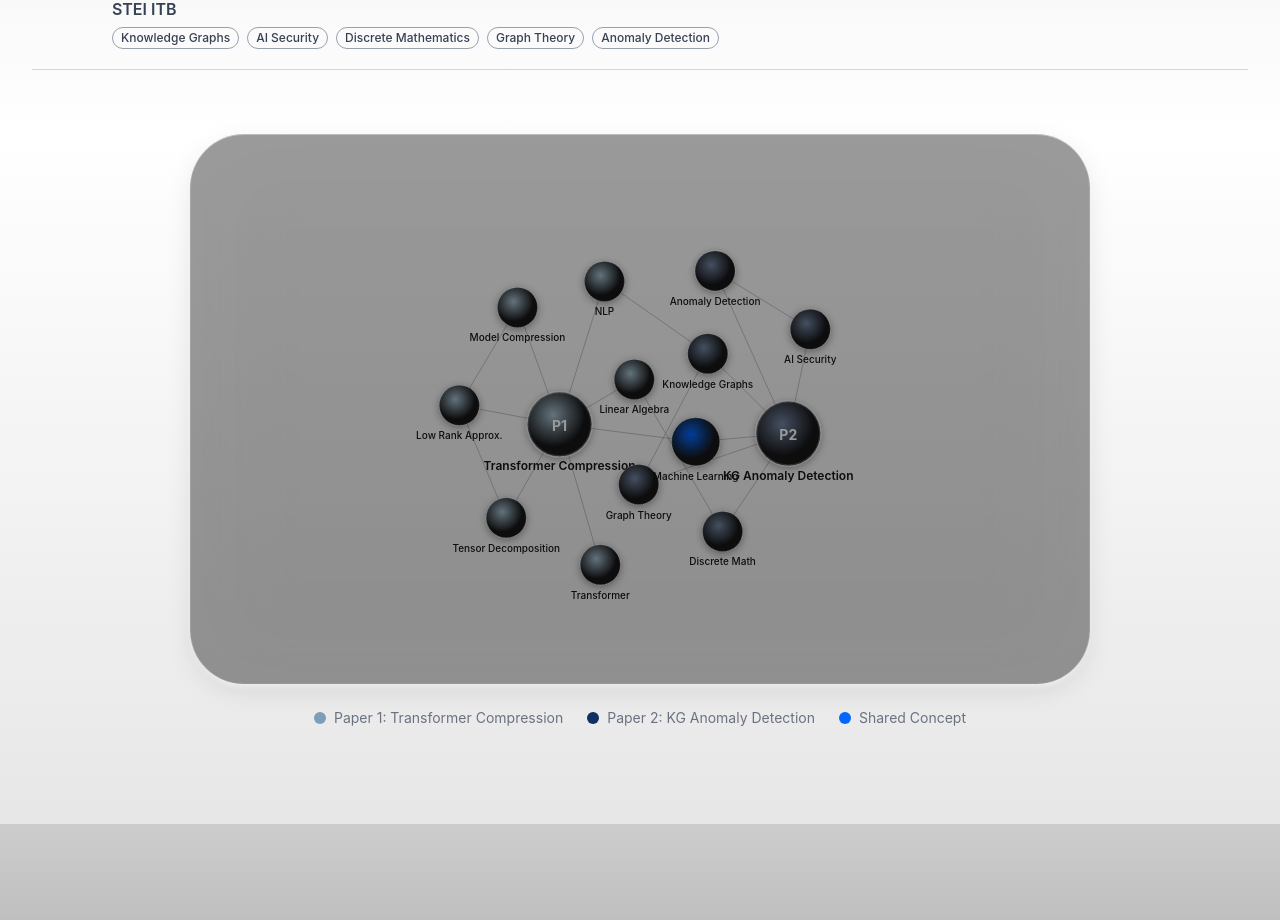
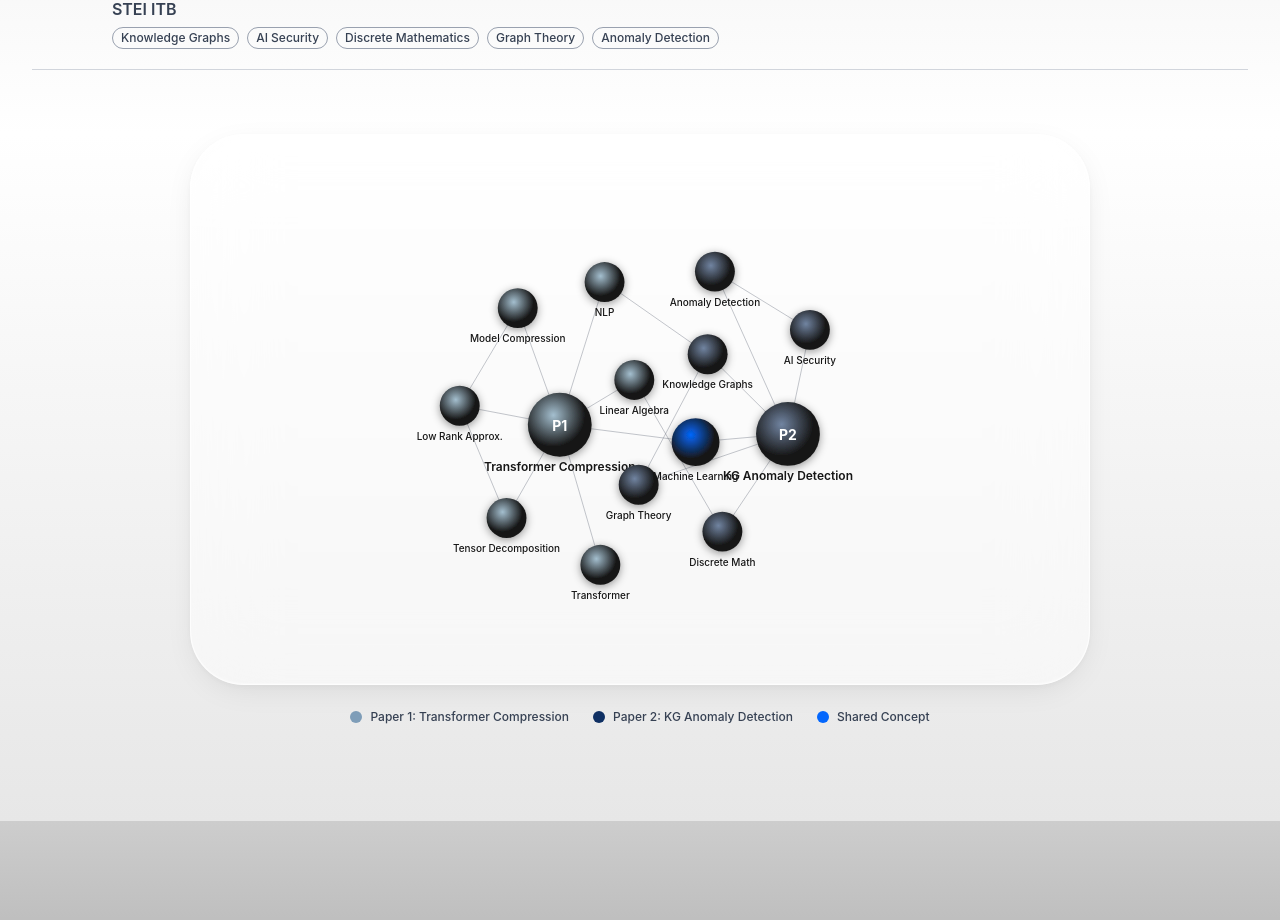
Before and after one commit to ethj0r/ethjor-app, a Next.js app: page / in a window 1280 px wide. Shown: the part 1680-2600 px from the top of the page. Built offline with nearby package versions, Linux system fonts and the light colour scheme; a web font is replaced by a local one.

Commit message:
fix(ui): glassmorphism on graph container

```diff
--- /dev/null
+++ b/app/components/Navbar.tsx
@@ -0,0 +1,50 @@
+"use client";
+
+import Link from "next/link";
+import { useState, useEffect } from "react";
+
+export default function Navbar() {
+  const [visible, setVisible] = useState(false);
+
+  useEffect(() => {
+    const handleScroll = () => {
+      // Show after scrolling past ~viewport height (hero section)
+      setVisible(window.scrollY > window.innerHeight * 0.75);
+    };
+
+    window.addEventListener("scroll", handleScroll, { passive: true });
+    handleScroll();
+    return () => window.removeEventListener("scroll", handleScroll);
+  }, []);
+
+  return (
+    <div
+      className="fixed top-4 right-4 z-50 md:top-6 md:right-6 lg:top-8 lg:right-8"
+      style={{
+        opacity: visible ? 1 : 0,
+        transform: visible ? "translateY(0)" : "translateY(-12px)",
+        transition: "opacity 0.4s ease, transform 0.4s ease",
+        pointerEvents: visible ? "auto" : "none",
+      }}
+    >
+      <Link
+        href="https://linkedin.com/in/ethjor"
+        target="_blank"
+        rel="noopener noreferrer"
+        className="cluely-btn"
+      >
+        {/* LinkedIn icon */}
+        <svg
+          xmlns="http://www.w3.org/2000/svg"
+          className="h-[14px] w-[14px] md:h-4 md:w-4"
+          viewBox="0 0 24 24"
+          fill="currentColor"
+        >
+          <path d="M20.447 20.452h-3.554v-5.569c0-1.328-.027-3.037-1.852-3.037-1.853 0-2.136 1.445-2.136 2.939v5.667H9.351V9h3.414v1.561h.046c.477-.9 1.637-1.85 3.37-1.85 3.601 0 4.267 2.37 4.267 5.455v6.286zM5.337 7.433a2.062 2.062 0 01-2.063-2.065 2.064 2.064 0 112.063 2.065zm1.782 13.019H3.555V9h3.564v11.452zM22.225 0H1.771C.792 0 0 .774 0 1.729v20.542C0 23.227.792 24 1.771 24h20.451C23.2 24 24 23.227 24 22.271V1.729C24 .774 23.2 0 22.222 0h.003z" />
+        </svg>
+        <span className="hidden md:inline">Connect with me</span>
+        <span className="md:hidden">Connect</span>
+      </Link>
+    </div>
+  );
+}
--- a/app/components/ResearchGraphSection.tsx
+++ b/app/components/ResearchGraphSection.tsx
@@ -351,7 +351,7 @@ export default function ResearchGraphSection() {
           style={{
             maxWidth: "900px",
             borderRadius: "44px",
-            boxShadow: "0 4px 10px -4px rgba(255, 255, 255, 0.9), 0 8px 32px -8px rgba(0, 0, 0, 0.15)",
+            border: "1px solid rgba(255, 255, 255, 0.7)",
           }}
           initial={{ opacity: 0, scale: 0.95 }}
           whileInView={{ opacity: 1, scale: 1 }}
@@ -361,7 +361,7 @@ export default function ResearchGraphSection() {
           <svg
             ref={svgRef}
             viewBox={`0 0 ${WIDTH} ${HEIGHT}`}
-            className="w-full h-auto"
+            className="relative z-[1] w-full h-auto"
             style={{ touchAction: "none" }}
             onPointerMove={handlePointerMove}
             onPointerUp={handlePointerUp}
@@ -471,8 +471,7 @@ export default function ResearchGraphSection() {
                       r={radius}
                       fill={`url(#${gradientId})`}
                       filter="url(#rg-node-shadow)"
-                      stroke="rgba(255,255,255,0.2)"
-                      strokeWidth={node.type === "paper" ? 2.5 : 1}
+                      stroke="none"
                     />
 
                     <text
@@ -520,16 +519,16 @@ export default function ResearchGraphSection() {
               <div
                 className="rounded-xl px-4 py-3 text-left shadow-lg"
                 style={{
-                  background: "rgba(10, 10, 10, 0.9)",
-                  backdropFilter: "blur(10px)",
-                  border: "1px solid rgba(255, 255, 255, 0.1)",
+                  background: "rgba(255, 255, 255, 0.85)",
+                  backdropFilter: "blur(16px) saturate(180%)",
+                  border: "1px solid rgba(255, 255, 255, 0.7)",
                   maxWidth: "240px",
                 }}
               >
-                <p className="text-sm font-semibold text-white">
+                <p className="text-sm font-semibold text-gray-900">
                   {tooltip.node.label}
                 </p>
-                <p className="mt-1 text-xs text-gray-400 leading-relaxed">
+                <p className="mt-1 text-xs text-gray-500 leading-relaxed">
                   {tooltip.node.description}
                 </p>
               </div>
@@ -538,27 +537,27 @@ export default function ResearchGraphSection() {
         </motion.div>
 
         {/* Legend */}
-        <div className="mt-6 flex flex-wrap items-center justify-center gap-6 text-xs text-gray-500 md:text-sm">
+        <div className="mt-4 flex flex-col items-center gap-2 md:mt-6 md:flex-row md:justify-center md:gap-6">
           <div className="flex items-center gap-2">
             <span
               className="inline-block h-3 w-3 rounded-full"
               style={{ background: COLORS.paper1 }}
             />
-            <span>Paper 1: Transformer Compression</span>
+            <span className="text-xs font-medium text-gray-700">Paper 1: Transformer Compression</span>
           </div>
           <div className="flex items-center gap-2">
             <span
               className="inline-block h-3 w-3 rounded-full"
               style={{ background: COLORS.paper2 }}
             />
-            <span>Paper 2: KG Anomaly Detection</span>
+            <span className="text-xs font-medium text-gray-700">Paper 2: KG Anomaly Detection</span>
           </div>
           <div className="flex items-center gap-2">
             <span
               className="inline-block h-3 w-3 rounded-full"
               style={{ background: COLORS.shared }}
             />
-            <span>Shared Concept</span>
+            <span className="text-xs font-medium text-gray-700">Shared Concept</span>
           </div>
         </div>
         {/* <p className="mt-3 text-center text-xs text-gray-400">
--- a/app/globals.css
+++ b/app/globals.css
@@ -56,38 +56,86 @@ body {
   pointer-events: none;
 }
 
-/* Liquid Glass Card Effect — Apple-style glassmorphism */
+/* Liquid Glass Card — clear white frosted glass */
 .liquid-glass-card {
-  position: relative;
-  z-index: 0;
-  isolation: isolate;
+  background: rgba(255, 255, 255, 0.55);
+  backdrop-filter: blur(40px) saturate(180%);
+  -webkit-backdrop-filter: blur(40px) saturate(180%);
+  box-shadow:
+    0 8px 32px -8px rgba(0, 0, 0, 0.1),
+    0 2px 8px -2px rgba(0, 0, 0, 0.06),
+    inset 0 1px 0 0 rgba(255, 255, 255, 0.8),
+    inset 0 -1px 0 0 rgba(255, 255, 255, 0.3);
 }
 
-.liquid-glass-card::before {
+/* Cluely-style 3D Blue Gradient Button */
+.cluely-btn {
+  position: relative;
+  display: inline-flex;
+  align-items: center;
+  justify-content: center;
+  gap: 0.375rem;
+  padding: 0.5rem 1.25rem;
+  border: none;
+  border-radius: 10px;
+  background: linear-gradient(180deg, #5B9AFF 0%, #3A7BF5 40%, #2B5FE8 100%);
+  color: white;
+  font-weight: 500;
+  font-size: 0.8125rem;
+  letter-spacing: -0.01em;
+  white-space: nowrap;
+  cursor: pointer;
+  transition: transform 0.2s ease, box-shadow 0.2s ease, filter 0.2s ease;
+  box-shadow:
+    0 2px 4px 0 rgba(37, 99, 235, 0.3),
+    0 6px 20px -2px rgba(59, 130, 246, 0.5),
+    0 0 40px -8px rgba(59, 130, 246, 0.3),
+    inset 0 1px 0 0 rgba(255, 255, 255, 0.3);
+  overflow: hidden;
+  isolation: isolate;
+  text-decoration: none;
+}
+
+.cluely-btn::before {
   content: '';
   position: absolute;
   inset: 0;
-  z-index: 0;
-  overflow: hidden;
   border-radius: inherit;
-  box-shadow:
-    inset 0 1px 0 0 rgba(255, 255, 255, 0.35),
-    inset 0 -1px 0 0 rgba(255, 255, 255, 0.06),
-    inset 1px 0 0 0 rgba(255, 255, 255, 0.12),
-    inset -1px 0 0 0 rgba(255, 255, 255, 0.12),
-    inset 0 0 80px 0 rgba(255, 255, 255, 0.03);
-  background-color: rgb(0 0 0 / 40%);
+  background: linear-gradient(
+    180deg,
+    rgba(255, 255, 255, 0.25) 0%,
+    rgba(255, 255, 255, 0.08) 40%,
+    rgba(255, 255, 255, 0) 55%,
+    rgba(0, 0, 0, 0.06) 100%
+  );
   pointer-events: none;
+  z-index: 1;
 }
 
-.liquid-glass-card::after {
-  content: '';
-  position: absolute;
-  z-index: -1;
-  inset: 0;
-  border-radius: inherit;
-  backdrop-filter: blur(40px) saturate(180%);
-  -webkit-backdrop-filter: blur(40px) saturate(180%);
-  overflow: hidden;
-  pointer-events: none;
+.cluely-btn:hover {
+  transform: translateY(-1px);
+  box-shadow:
+    0 4px 8px 0 rgba(37, 99, 235, 0.35),
+    0 10px 28px -4px rgba(59, 130, 246, 0.55),
+    0 0 50px -6px rgba(59, 130, 246, 0.4),
+    inset 0 1px 0 0 rgba(255, 255, 255, 0.35);
+  filter: brightness(1.05);
 }
+
+.cluely-btn:active {
+  transform: translateY(0.5px);
+  box-shadow:
+    0 1px 2px 0 rgba(30, 64, 175, 0.2),
+    0 2px 6px -1px rgba(37, 99, 235, 0.3),
+    inset 0 1px 0 0 rgba(255, 255, 255, 0.2);
+  filter: brightness(0.97);
+}
+
+@media (min-width: 768px) {
+  .cluely-btn {
+    padding: 0.625rem 1.5rem;
+    border-radius: 12px;
+    font-size: 1rem;
+    gap: 0.5rem;
+  }
+}
```
Also changed, not shown: app/layout.tsx (+2 -0 lines), app/components/HeroSection.tsx (line endings or trailing spaces).
